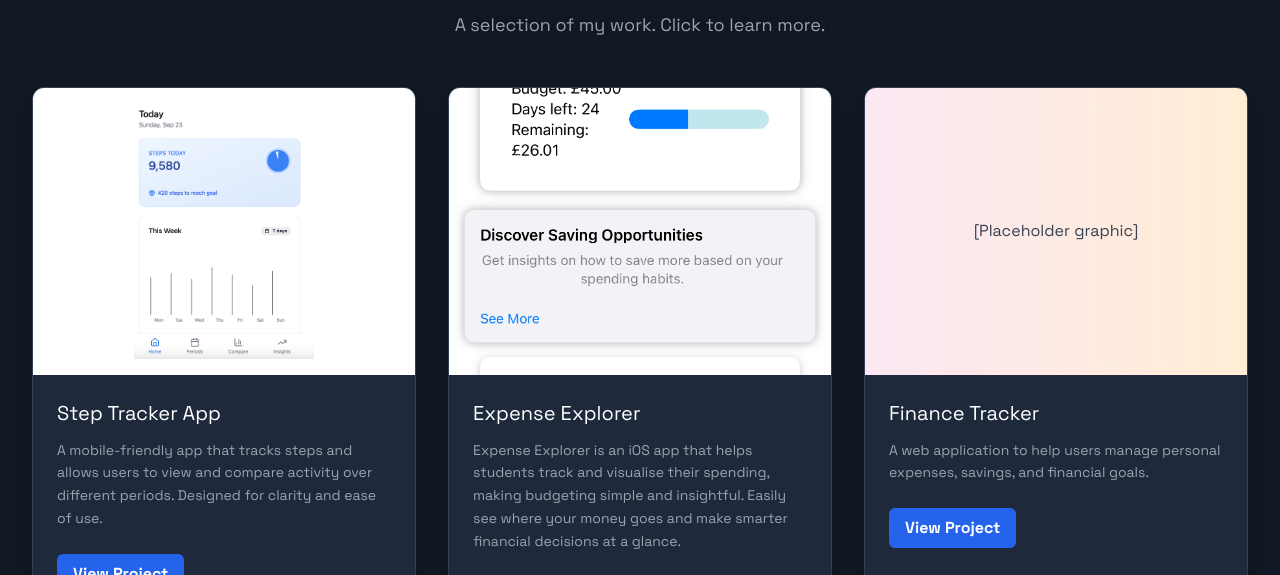
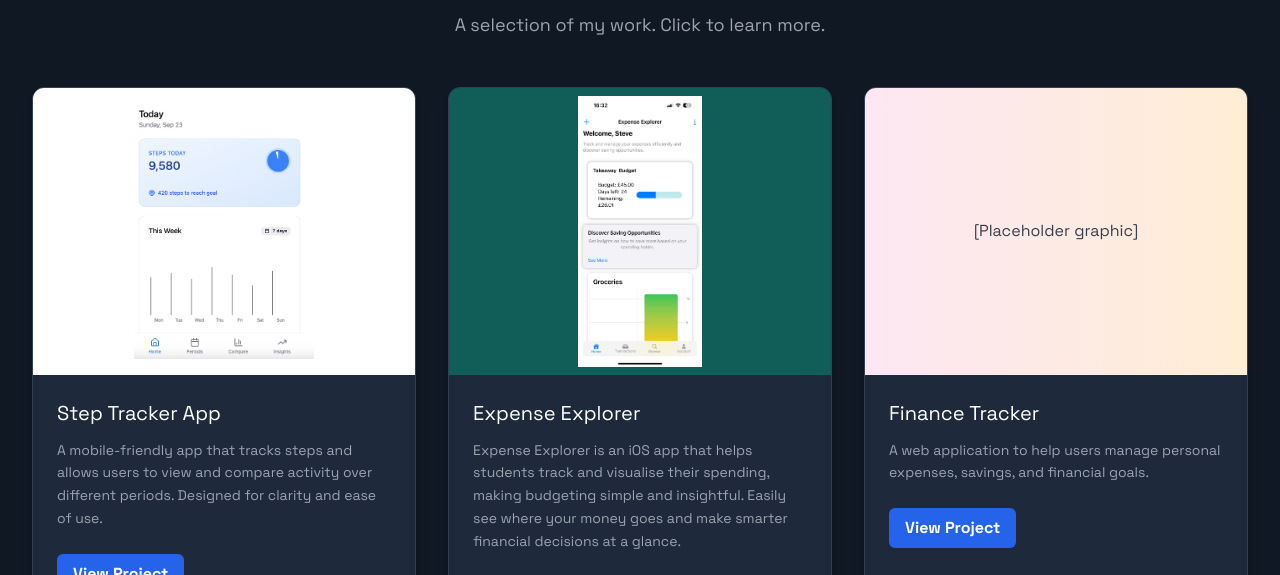
Before and after one commit to ishaaqWVG972/ishaaqWVG972.github.io, a website: page index.html in a window 1280 px wide. Shown: the part 654-1229 px from the top of the page. Drawn offline with nearby package versions, Linux system fonts and the light colour scheme.

Commit message:
new change
new change

```diff
--- a/index.html
+++ b/index.html
@@ -101,11 +101,12 @@
 
               <!-- Expense Explorer -->
              <!-- Expense Explorer -->
+<!-- Expense Explorer -->
 <div class="group bg-slate-800 border border-slate-700 rounded-xl shadow-lg overflow-hidden">
   <div class="aspect-[4/3] bg-teal-800 flex items-center justify-center">
     <img src="public/expense-explorer.PNG"
          alt="Expense Explorer Screenshot"
-         class="w-full h-full object-cover" />
+         class="w-full h-full object-contain p-2" />
   </div>
   <div class="p-6">
     <h3 class="text-white text-xl mb-3">Expense Explorer</h3>
@@ -115,6 +116,7 @@
     <button class="bg-blue-600 hover:bg-blue-700 text-white rounded-md px-4 py-2 font-semibold">View Project</button>
   </div>
 </div>
+
 
 
               <!-- Finance Tracker -->
```
